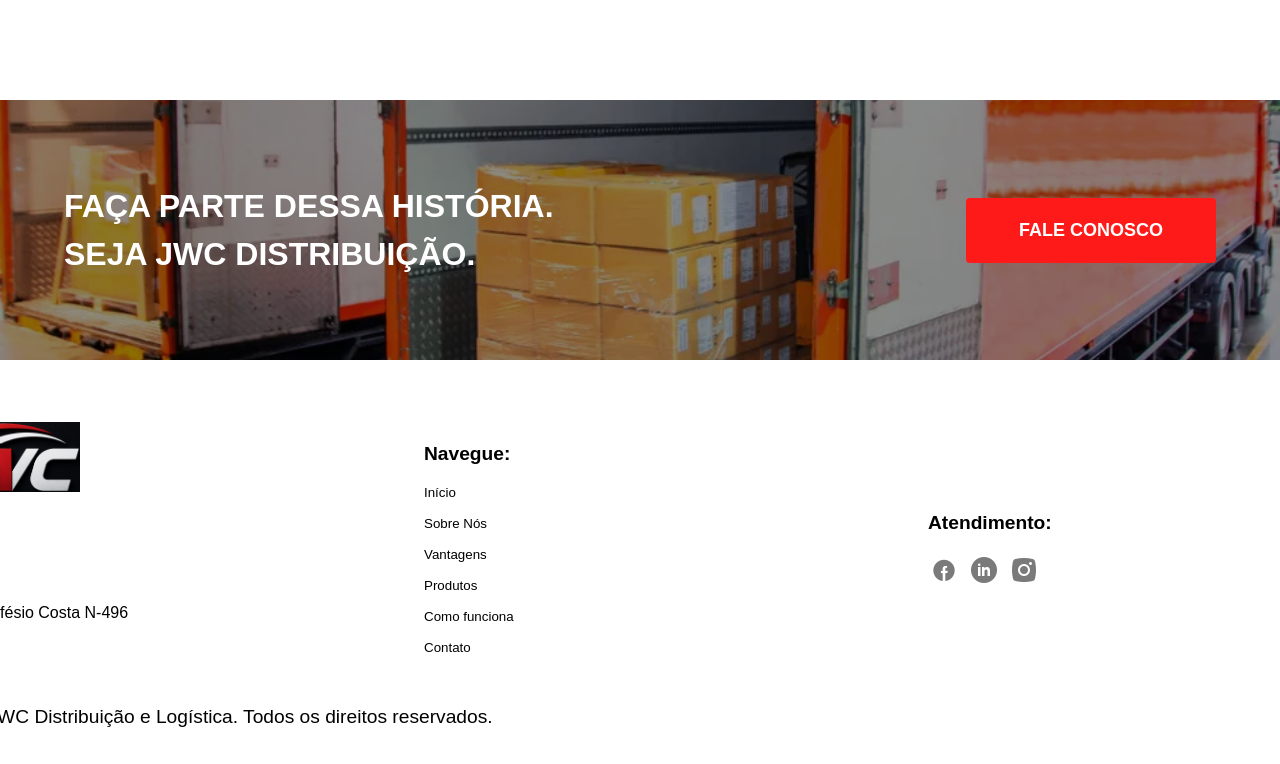
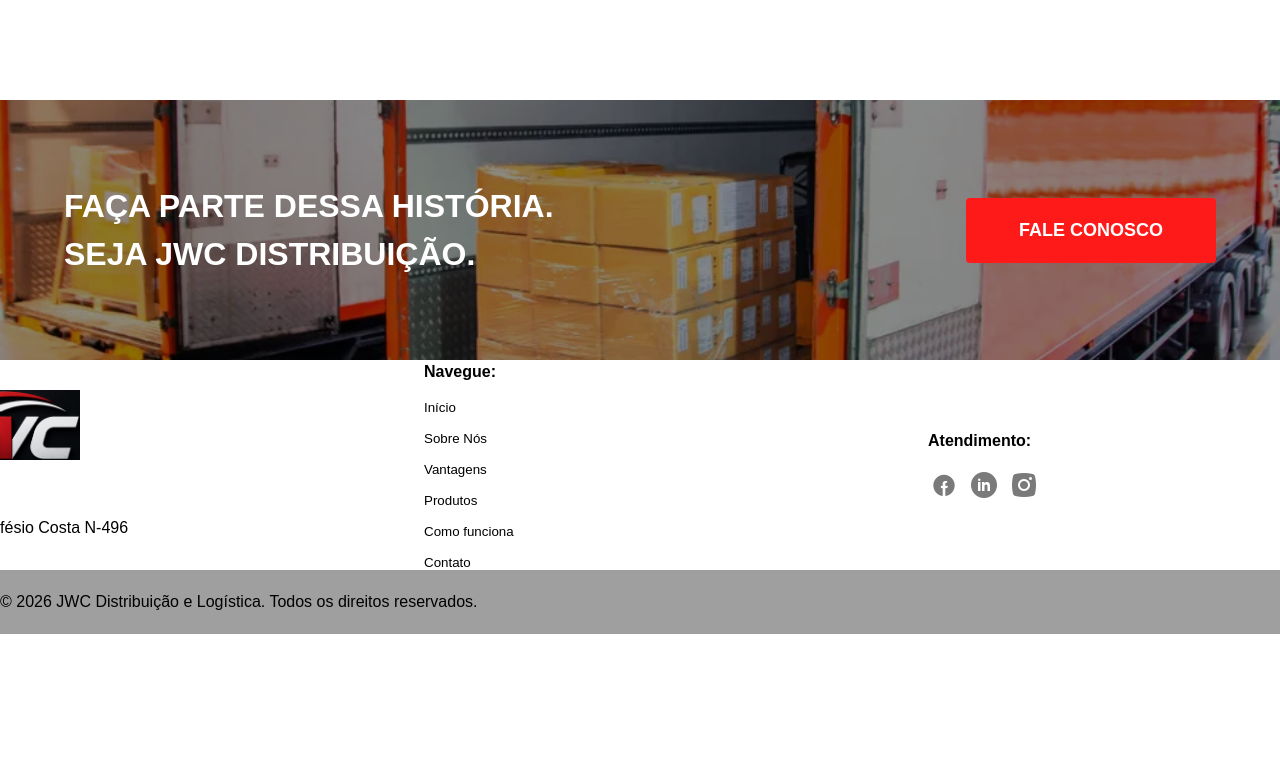
Before and after one commit to JoseWenned/frontend-jwc, a React (Vite) app: page / in a window 1280 px wide. Shown: the part 3560-4324 px from the top of the page. After the commit the page ends 4194 px from the top, so only its background shows below. Built offline with nearby package versions, Linux system fonts and the light colour scheme.

Commit message:
refact: update footer bottom background

```diff
--- a/src/presentation/components/footer/footer.component.tsx
+++ b/src/presentation/components/footer/footer.component.tsx
@@ -40,8 +40,8 @@
                     </ul>
                 </div>
             </section>
-            <section className="containerFooterContent">
-                <div>
+            <section className="containerFooterContentBottom">
+                <div className="containerFooterBarraTextFooter">
                     <p className="textFooter">© 2026 JWC Distribuição e Logística. Todos os direitos reservados.</p>
                 </div>
             </section>
--- a/src/presentation/components/footer/footer.style.scss
+++ b/src/presentation/components/footer/footer.style.scss
@@ -5,8 +5,6 @@
     flex-direction: column;
     align-items: center;
     justify-content: center;
-
-    padding: 2rem 0;
 }
 
 .containerFooterContent {
@@ -50,11 +48,25 @@
     gap: 0.5rem;
 }
 
+.containerFooterContentBottom {
+    width: 100%;
+
+    display: flex;
+    align-items: center;
+    justify-content: center;
+
+    background: #a09f9f;
+}
+
+.containerFooterBarraTextFooter {
+    width: 1440px;
+    height: 4rem;
+    display: flex;
+    align-items: center;
+}
 
 .textFooter {
-    font-size: 1.2rem;
-
-    margin-top: 3rem;
+    font-size: 1rem;
 }
 
 .imageLogoFooter {
```
